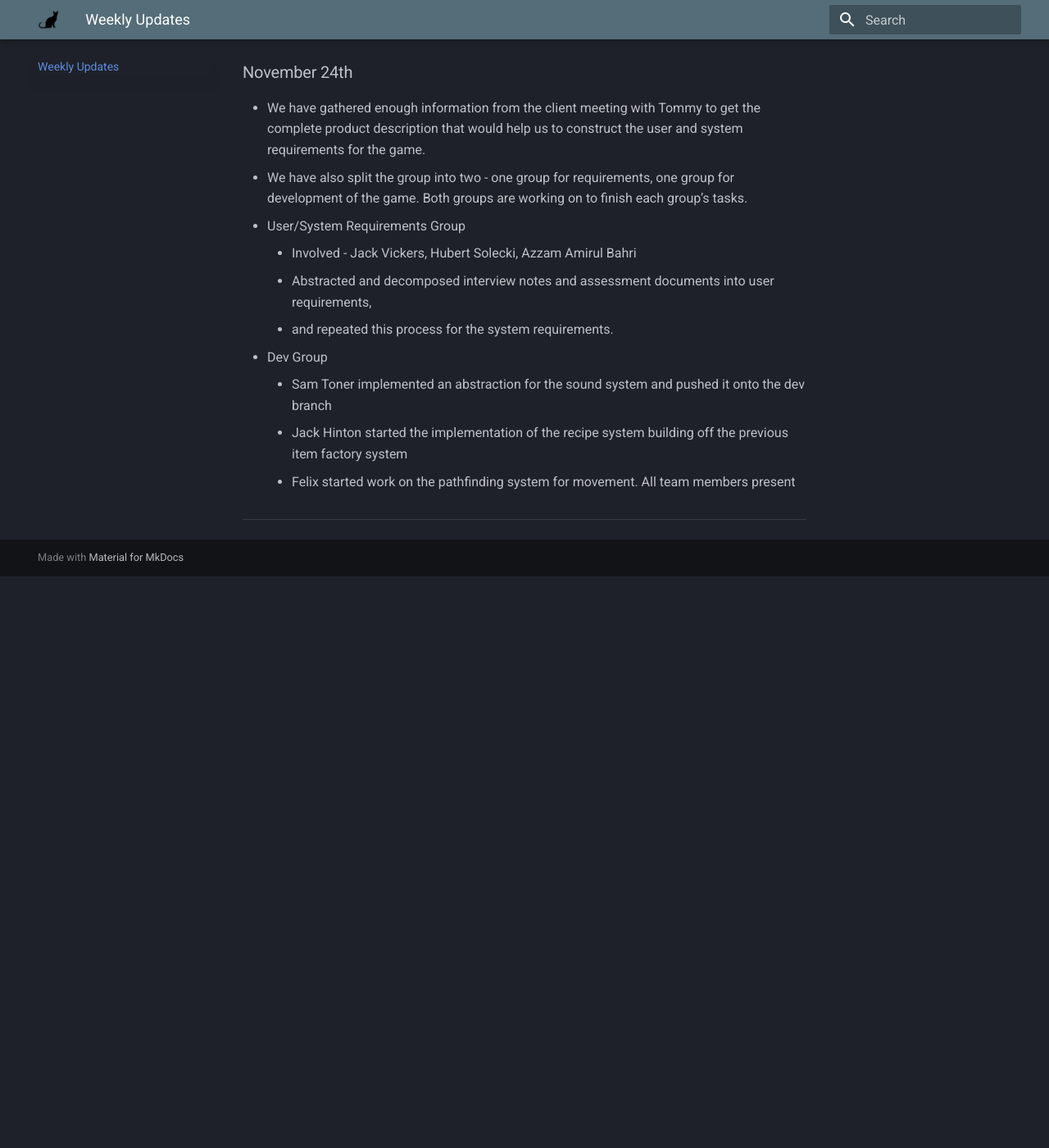
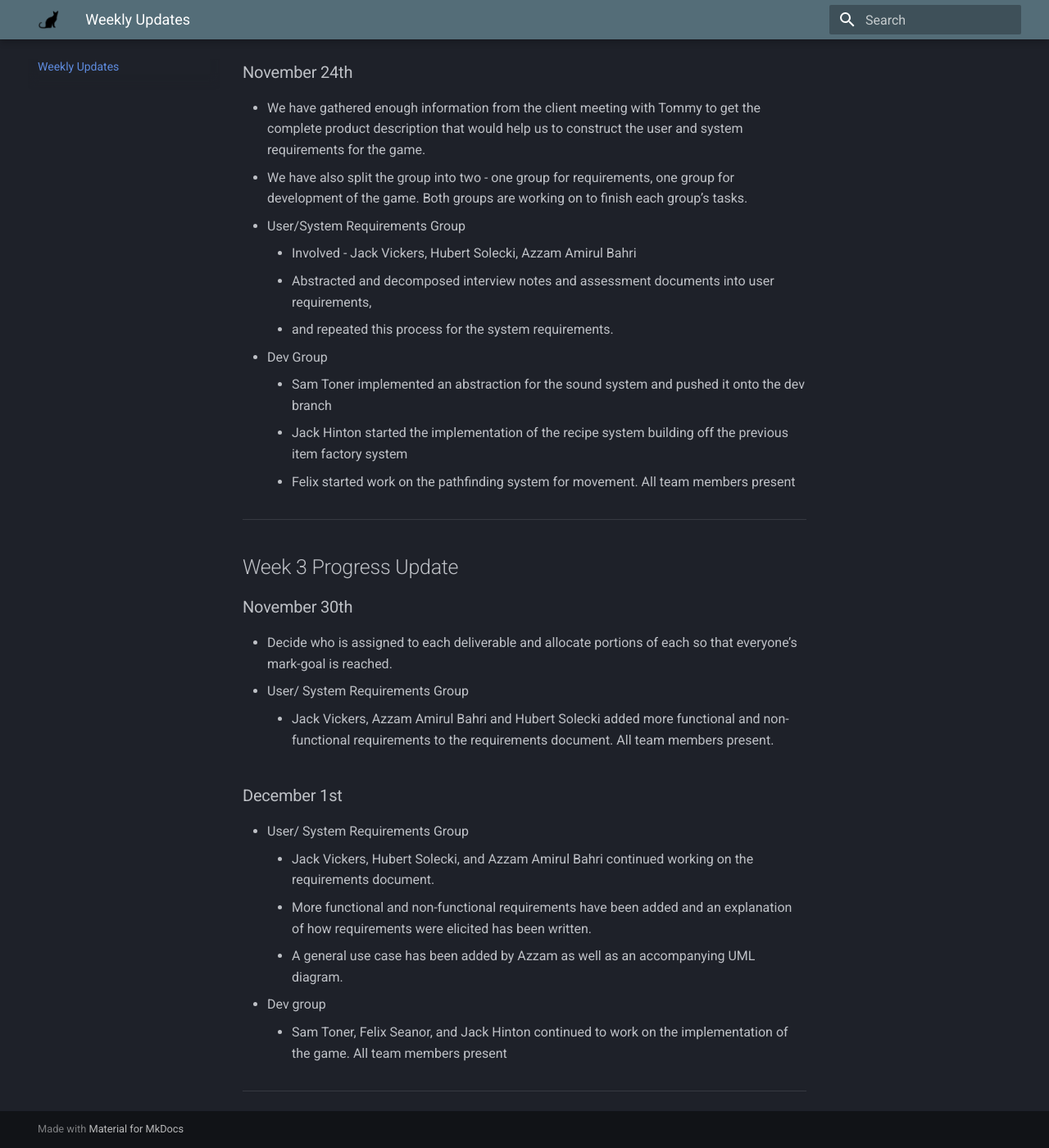
Before and after one commit to Palindromae/BlackCatStudios, an MkDocs documentation site: the page built from docs/updates.md, in a window 1280 px wide and 1400 px high, scrolled down 1773 px. Shown: the whole window at 82% size. Built offline with MkDocs 1.6.1 and Material for MkDocs 9.7.7, drawn with Linux system fonts in a browser that asks for light colours; before the commit the page ends 2476 px from its top, so only the background shows below that.

Commit message:
Added weekly update for week 3

```diff
--- a/docs/updates.md
+++ b/docs/updates.md
@@ -27,8 +27,8 @@ Azzam Amirul Bahri not present
 * Discuss and finalise team structure
 
 All team members present
+
 <hr>
-
 
 <h2>Week 2 Progress Update </h2>
 <h3>November 23rd</h3>
@@ -57,4 +57,23 @@ All team members present
 	- Jack Hinton started the implementation of the recipe system building off the previous item factory system
 	- Felix started work on the pathfinding system for movement.
 All team members present
+
 <hr>
+
+<h2>Week 3 Progress Update </h2>
+<h3> November 30th </h3>
+- Decide who is assigned to each deliverable and allocate portions of each so that everyone’s mark-goal is reached.
+- User/ System Requirements Group
+	- Jack Vickers, Azzam Amirul Bahri and Hubert Solecki added more functional and non-functional requirements to the requirements document.
+All team members present.
+
+<h3> December 1st </h3>
+- User/ System Requirements Group
+	- Jack Vickers, Hubert Solecki, and Azzam Amirul Bahri continued working on the requirements document.
+	- More functional and non-functional requirements have been added and an explanation of how requirements were elicited has been written.
+	- A general use case has been added by Azzam as well as an accompanying UML diagram.
+- Dev group
+	- Sam Toner, Felix Seanor, and Jack Hinton continued to  work on the implementation of the game.
+All team members present
+
+<hr>
```
Also changed, not shown: site/search/search_index.json, site/sitemap.xml, site/updates/index.html, 1 other file.
